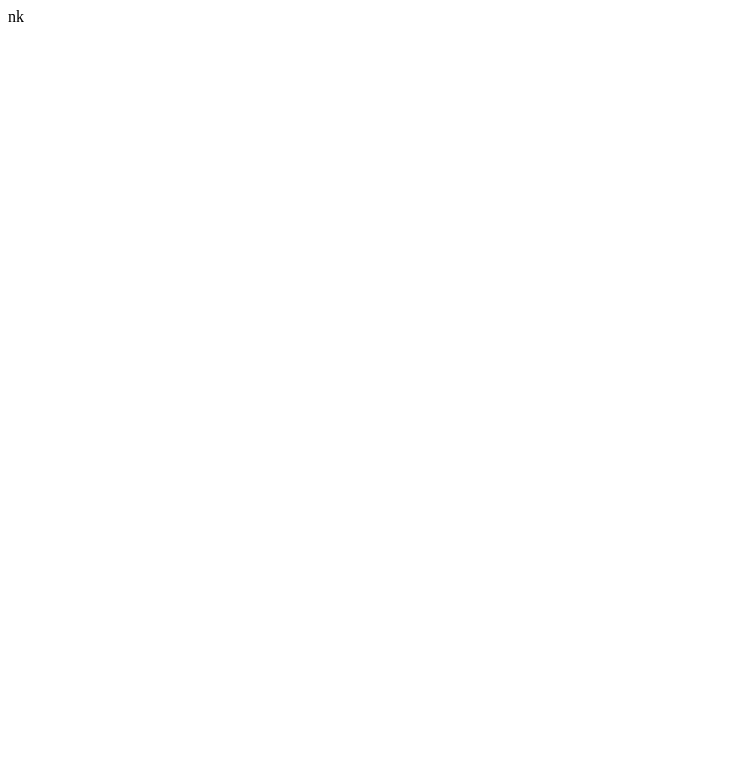
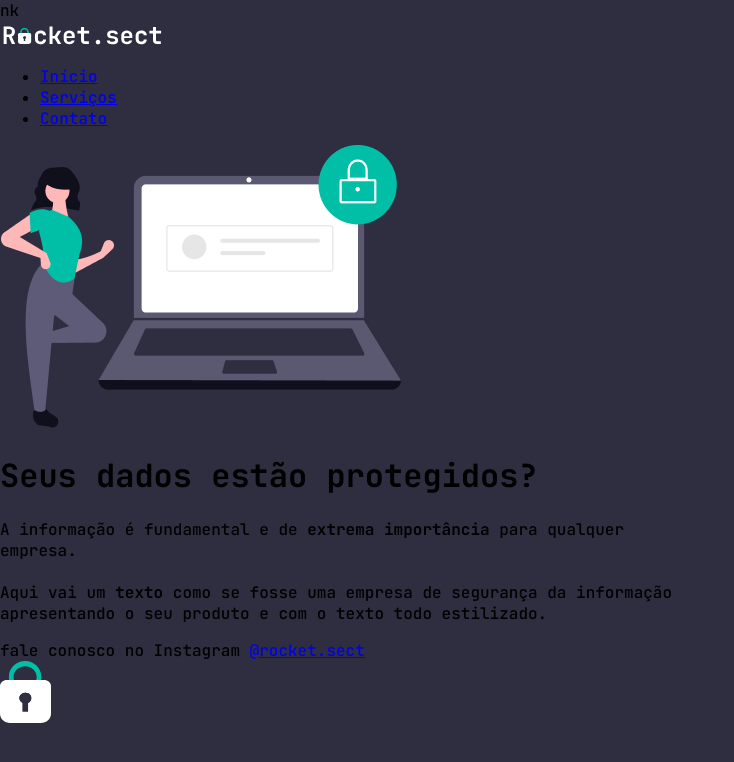
Before and after one commit to leocomandulli/Projeto-02---Novo-Layout, a plain HTML site: page index.html in a window 1280 px wide. Shown: the whole page, without its empty margins (0-734 px from the left). Drawn offline with Linux system fonts and the light colour scheme.

Commit message:
estrutura

```diff
--- a/index.html
+++ b/index.html
@@ -1,12 +1,58 @@
 <!DOCTYPE html>
-<html lang="en">
+<html lang="pt-br">
 <head>
     <meta charset="UTF-8">
     <meta name="viewport" content="width=device-width, initial-scale=1.0">
-    <title>Document</title>
+    <title>Rocket.sect</title>
+
     <link rel="stylesheet" href="style.css">nk
+
+    <link rel="preconnect" href="https://fonts.googleapis.com">
+    <link rel="preconnect" href="https://fonts.gstatic.com" crossorigin>
+    <link href="https://fonts.googleapis.com/css2?family=JetBrains+Mono:wght@500;700&family=Open+Sans:wght@400;700&display=swap" rel="stylesheet">
 </head>
 <body>
 
+    <nav>
+        <!--Já criando todas as tags como possíveis links futuros-->
+        <a id="logo" href="#">
+        <img
+        src="./images/logo.svg"
+        alt="Logo da marca Rocket.sect"></a>
+
+        <ul>
+            <li> <a href="#">Início</a></li>
+            <li> <a href="#">Serviços</a></li>
+            <li> <a href="#">Contato</a></li>
+        </ul>
+
+    </nav>
+
+    <main>
+        <img src="./images/img.png" alt="Imagem de uma mulher ao lado de um computador e um cadeado">
+
+        <div id="text">
+            <h1>Seus dados estão <span>protegidos</span>? </h1>
+
+            <p>A informação é fundamental e de <strong>extrema importância</strong> para qualquer <br>
+               empresa. <br>
+               <br>
+
+                Aqui vai um <strong>texto</strong> como se fosse uma empresa de <span>segurança da informação</span>
+                <br>apresentando o seu produto e com o texto todo estilizado.</p>
+        </div>
+    </main>
+
+    <footer>
+
+        <div id="line"></div>
+
+        fale conosco no Instagram
+        <a href="https://instagram.com">@rocket.sect</a>
+
+    </footer>
+
+    <img src="./images/padlock.svg" alt="Imagem de um cadeado no canto esquerdo inferior da tela">
+
 </body>
 </html>
--- a/style.css
+++ b/style.css
@@ -0,0 +1,17 @@
+/* variáveis de cores*/
+:root {
+
+    --main-color: #2F2E41;
+    --blue-color: #00BFA6;
+    --grey-color: #C2C2C2;
+    --white-color: #FFF;
+
+}
+
+
+body {
+    margin: 0;
+    font-family: 'JetBrains Mono', monospace;
+
+    background: var(--main-color);
+}
```
